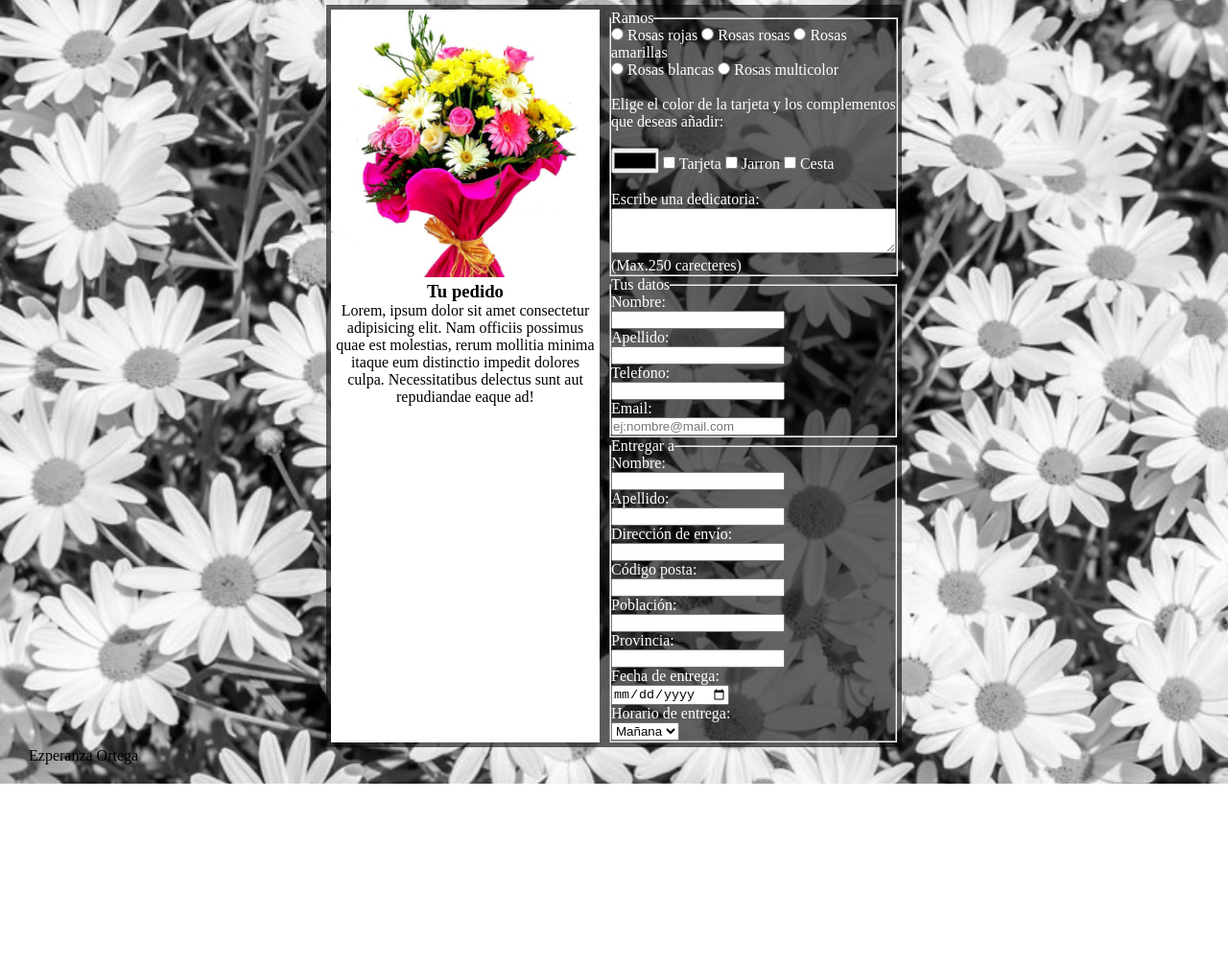
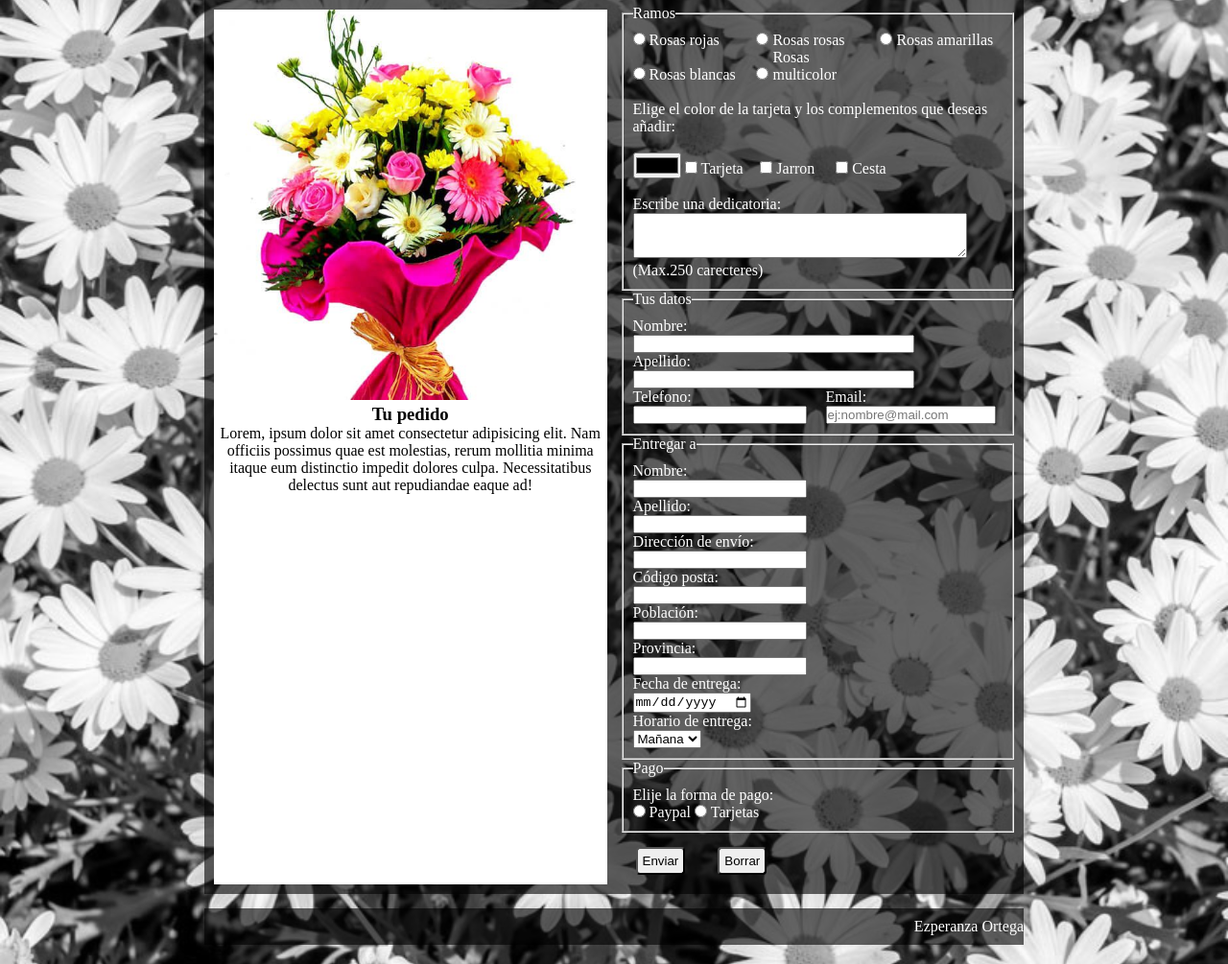
Before and after one commit to DiegoArmando-hub/Diego_CDATW, a plain HTML site: page Ejercicio_voluntario_pedido/index.html in a window 1280 px wide. Shown: the part 92-1097 px from the top of the page at 96% size. Before the commit the page ends 909 px from the top, so only its background shows below. Drawn offline with Linux system fonts and the light colour scheme.

Commit message:
segunda version formulario voluntario

```diff
--- a/Ejercicio_voluntario_pedido/css/estilo.css
+++ b/Ejercicio_voluntario_pedido/css/estilo.css
@@ -1,55 +1,110 @@
-*{
+* {
   margin: 0;
   padding: 0;
-
 }
-body{
+body {
   /*  Aprovechamos que en CSS3 podemos usar varias imágenes de fondo para convertir la imagen en una falsa escala de grises usando
     linear-gradient y background-blend-mode: saturation;
     opcional------- después le aplicamos por encima color con una sombra interna usando box-shadow. */
-    background-image: linear-gradient(black, black), url(../images/margaritas-semillas.jpg);
+  background-image: linear-gradient(black, black),
+    url(../images/margaritas-semillas.jpg);
   background-blend-mode: saturation;
   /* box-shadow: inset 0px 0px 3000px 3000px rgba(2, 34, 58, 0.6); */
-    background-position:center;
-    background-repeat:no-repeat;
-    background-size:cover;
+  background-position: center;
+  background-repeat: no-repeat;
+  background-size: cover;
   background-attachment: fixed;
   padding: 20px 30px;
+}
+/* contenedor=main principal aplicar display:flex; */
+main {
+  display: flex;
+  flex-direction: column;
+  /* flex-wrap: wrap; */
+  width: 70%;
+  margin: auto;
+  color: white;
+}
 
-
-
+/* segundo contenedor= section tambien aplicamos display:flex; */
+section {
+  background-color: rgba(0, 0, 0, 0.6);
+  display: flex;
+  margin: 15px 0;
+  width: 100%;
 }
-header{
-    margin: auto;
-    background-color: rgba(0, 0, 0,.6);
-    color: white;
-    width: 600px;
-
+/* formato para sección de la izquierda imagen ramo */
+section article {
+  width: 50%;
+  background-color: white;
+  color: black;
+  margin: 10px;
 }
-header> h1{
-    margin: 20px 0;
+section article figcaption {
   text-align: center;
 }
-section{
-    display: flex;
-    background-color: rgba(0, 0, 0,.6);
-    width: 600px;
+section figure img {
+  width: 100%;
+}
+/* formato para el formulario */
+section form {
+  width: 50%;
+  margin: 5px;
+  padding-right: 5px;
+}
+fieldset {
+  padding: 10px;
+}
+/* seccion Ramos */
+fieldset .label_radio {
+  display: inline-block;
+  width: 28%;
+}
+fieldset .label_checkbox {
+    display: inline-block;
+    width: 15%;
+  }
+  /* Seccion Tus datos */
+fieldset .txt_tus_datos{
+    width: 75%;
+}
+.telefono{
+    float: left;
+    padding-right: 20px;
+}
+.txt_email{
+    width: 45%;
+}
+
+input[type="submit"],
+input[type="reset"] {
+  /* margin: auto; */
+  padding: 5px;
+  margin: 15px;
+  cursor: pointer;
+  border-radius: 4px;
+}
+input[type="submit"]:hover {
+  background-color: #45a049;
+}
+input[type="reset"]:hover {
+  background-color: rgba(190, 25, 58, 0.89);
+}
+
+/* formato para header y footer */
+header,
+footer {
   margin: auto;
+  background-color: rgba(0, 0, 0, 0.6);
+  color: white;
+  width: 100%;
 }
-section article{
-    width: 300px;
-    background-color: white;
-    margin: 5px;
-}
-section article figcaption{
+
+header > h1 {
+  margin: 10px 0;
   text-align: center;
 }
-section figure img{
-width: 100%;
-
+footer p {
+  margin: 10px 0;
+  text-align: right;
 }
-form{
-    width: 300px;
-    margin: 5px;
-    color: white;
-}
--- a/Ejercicio_voluntario_pedido/index.html
+++ b/Ejercicio_voluntario_pedido/index.html
@@ -31,39 +31,44 @@
                 <fieldset>
                     <legend>Ramos</legend>
                     <input type="radio" name="color rosas" id="rojas" value="rosas rojas">
-                    <label for="rojas">Rosas rojas</label>
+                    <label class="label_radio" for="rojas">Rosas rojas</label>
                     <input type="radio" name="color rosas" id="rosas" value="rosas rosas">
-                    <label for="rosas">Rosas rosas</label>
+                    <label class="label_radio" for="rosas">Rosas rosas</label>
                     <input type="radio" name="color rosas" id="amarillas" value="rosas amarillas">
-                    <label for="amarillas">Rosas amarillas</label><br>
+                    <label class="label_radio" for="amarillas">Rosas amarillas</label><br>
                     <input type="radio" name="color rosas" id="blancas" value="rosas blancas">
-                    <label for="blancas">Rosas blancas</label>
+                    <label class="label_radio" for="blancas">Rosas blancas</label>
                     <input type="radio" name="color rosas" id="multicolor" value="rosas multicolor">
-                    <label for="multicolor">Rosas multicolor</label><br><br>
+                    <label class="label_radio" for="multicolor">Rosas multicolor</label><br><br>
 
-                    <label for="">Elige el color de la tarjeta y los complementos que deseas añadir:</label><br><br>
+                    <p>Elige el color de la tarjeta y los complementos que deseas añadir:</p><br>
                     <input type="color" name="color" id="color">
-                    <input type="checkbox" name="tarjeta" id="tarjeta">
-                    <label for="tarjeta">Tarjeta</label>
+                    <input type="checkbox" name="tarjeta_compl" id="tarjeta_compl">
+                    <label class="label_checkbox" for="tarjeta_compl">Tarjeta</label>
                     <input type="checkbox" name="jarron" id="jarron">
-                    <label for="jarron">Jarron</label>
+                    <label class="label_checkbox" for="jarron">Jarron</label>
                     <input type="checkbox" name="cesta" id="cesta">
-                    <label for="cesta">Cesta</label><br><br>
+                    <label class="label_checkbox" for="cesta">Cesta</label><br><br>
 
                     <label for="dedicatoria">Escribe una dedicatoria:</label><br>
-                    <textarea name="dedicatoria" id="dedicatoria" rows="3" cols="35"></textarea>
-                    <label>(Max.250 carecteres)</label>
+                    <textarea name="dedicatoria" id="dedicatoria" rows="3" cols="35" style="width: 90%;"></textarea><br>
+                    <p>(Max.250 carecteres)</p>
                 </fieldset>
                 <fieldset>
                     <legend>Tus datos</legend>
-                    <label for="nombre">Nombre: </label><br>
-                    <input type="text" name="nombre" id="nombre"><br>
-                    <label for="apellido">Apellido: </label><br>
-                    <input type="text" name="apellido" id="apellido"><br>
-                    <label for="telefono">Telefono: </label><br>
-                    <input type="tel" name="telefono" id="telefono"><br>
-                    <label for="email">Email:</label><br>
-                    <input type="email" name="email" id="email" placeholder="ej:nombre@mail.com">
+                    <label for="nombre_from">Nombre: </label><br>
+                    <input class="txt_tus_datos" type="text" name="nombre_from" id="nombre_from"><br>
+                    <label for="apellido_from">Apellido: </label><br>
+                    <input class="txt_tus_datos" type="text" name="apellido_from" id="apellido_from"><br>
+                    <div class="telefono">
+                        <label for="telefono">Telefono: </label><br>
+                        <input type="tel" name="telefono" id="telefono"><br>
+                    </div>
+                    <div>
+                        <label for="email">Email:</label><br>
+                        <input class="txt_email" type="email" name="email" id="email" placeholder="ej:nombre@mail.com"
+                            autocomplete="email">
+                    </div>
 
                 </fieldset>
                 <fieldset>
@@ -88,6 +93,16 @@
                         <option value="tarde">Tarde</option>
                     </select>
                 </fieldset>
+                <fieldset>
+                    <legend>Pago</legend>
+                    <p>Elije la forma de pago:</p>
+                    <input type="radio" name="pago" id="paypal">
+                    <label for="paypal">Paypal</label>
+                    <input type="radio" name="pago" id="tarjeta">
+                    <label for="tarjeta">Tarjetas</label>
+                </fieldset>
+                <input type="submit" value="Enviar">
+                <input type="reset" value="Borrar">
             </form>
         </section>
         <footer>
```
Lines whose indentation alone changed are shown as unchanged.
